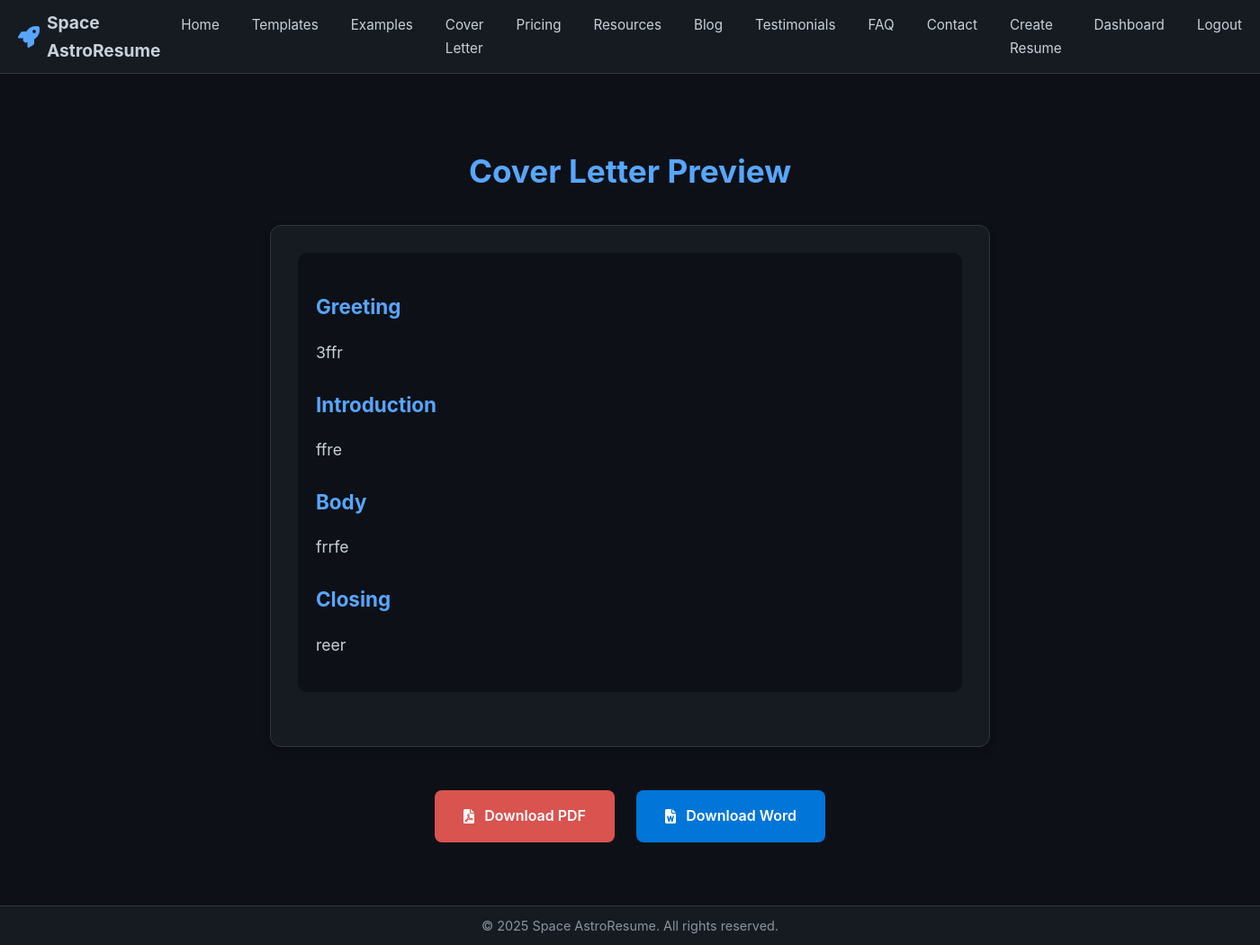
After one commit to DaringPhoenix42/resume-builder, a Django app: page /cover-letter/1/preview/ in a window 1400 px wide. The commit adds this page. Shown: the whole page at 90% size. Run offline with Django 5.2, Linux system fonts and the light colour scheme; a user stored in the database is signed in; data comes from the database, SQL or seed files in the repository; both versions use the stored data as it was after the commit.

Commit message:
functionl cover letter

```diff
--- a/resume_builder/resume_app/models.py
+++ b/resume_builder/resume_app/models.py
@@ -2,6 +2,11 @@
 from django.db import models
 from django.contrib.auth.models import User
 from django.utils import timezone
+from django.http import HttpResponse
+from reportlab.pdfgen import canvas
+from reportlab.lib.pagesizes import letter
+from docx import Document
+
 
 class Resume(models.Model):
     """Stores user resume data."""
@@ -94,3 +99,59 @@ class Testimonial(models.Model):
 
     def __str__(self):
         return f"{self.user_name} - {self.created_at.date()}"
+
+
+class CoverLetter(models.Model):
+    user = models.ForeignKey(User, on_delete=models.CASCADE)
+    greeting = models.CharField(max_length=200, blank=True)
+    introduction = models.TextField(blank=True)
+    body = models.TextField(blank=True)
+    closing = models.TextField(blank=True)
+    created_at = models.DateTimeField(auto_now_add=True)
+
+    def __str__(self):
+        return f"Cover Letter - {self.user.username}"
+
+
+from django import forms
+from .models import CoverLetter
+
+class CoverLetterForm(forms.ModelForm):
+    class Meta:
+        model = CoverLetter
+        fields = ['greeting', 'introduction', 'body', 'closing']
+        widgets = {
+            'greeting': forms.TextInput(attrs={
+                'placeholder': 'Dear Hiring Manager',
+                'class': 'form-control'
+            }),
+            'introduction': forms.Textarea(attrs={
+                'placeholder': "Introduce yourself and the position you're applying for...",
+                'rows': 3,
+                'class': 'form-control'
+            }),
+            'body': forms.Textarea(attrs={
+                'placeholder': 'Highlight relevant experience, skills, and achievements...',
+                'rows': 6,
+                'class': 'form-control'
+            }),
+            'closing': forms.Textarea(attrs={
+                'placeholder': 'Thank the employer, express enthusiasm...',
+                'rows': 2,
+                'class': 'form-control'
+            })
+        }
+
+from django.db import models
+from django.contrib.auth.models import User
+
+class CoverLetter(models.Model):
+    user = models.ForeignKey(User, on_delete=models.CASCADE)
+    greeting = models.CharField(max_length=200)
+    introduction = models.TextField()
+    body = models.TextField()
+    closing = models.TextField()
+    created_at = models.DateTimeField(auto_now_add=True)
+
+    def __str__(self):
+        return f"Cover Letter - {self.user.username}"
--- /dev/null
+++ b/resume_builder/resume_app/templates/cover_letter_preview.html
@@ -0,0 +1,122 @@
+{% extends 'base.html' %}
+{% load static %}
+
+{% block content %}
+<div class="cover-letter-preview-container">
+  <h2 class="preview-title">Cover Letter Preview</h2>
+
+  <div class="preview-card">
+    <div class="preview-content">
+      <div class="preview-section">
+        <h3 class="section-title">Greeting</h3>
+        <p class="section-text">{{ cover_letter.greeting }}</p>
+      </div>
+      <div class="preview-section">
+        <h3 class="section-title">Introduction</h3>
+        <p class="section-text">{{ cover_letter.introduction }}</p>
+      </div>
+      <div class="preview-section">
+        <h3 class="section-title">Body</h3>
+        <p class="section-text">{{ cover_letter.body }}</p>
+      </div>
+      <div class="preview-section">
+        <h3 class="section-title">Closing</h3>
+        <p class="section-text">{{ cover_letter.closing }}</p>
+      </div>
+    </div>
+  </div>
+
+  <div class="download-options">
+    <a href="{% url 'download_cover_letter' cover_letter.id 'pdf' %}" class="btn btn-pdf">
+      <i class="fas fa-file-pdf"></i> Download PDF
+    </a>
+    <a href="{% url 'download_cover_letter' cover_letter.id 'docx' %}" class="btn btn-word">
+      <i class="fas fa-file-word"></i> Download Word
+    </a>
+  </div>
+</div>
+
+<style>
+  .cover-letter-preview-container {
+    max-width: 800px;
+    margin: 0 auto;
+    padding: 30px; /* Increased Padding */
+    color: #c9d1d9;
+  }
+
+  .preview-title {
+    text-align: center;
+    color: #58a6ff;
+    margin-bottom: 2rem;
+    font-size: 2.2rem; /* Increased title font size */
+  }
+
+  .preview-card {
+    background: #161b22;
+    border: 1px solid #30363d;
+    border-radius: 12px;
+    padding: 30px; /* Increased padding inside preview card */
+    box-shadow: 0 4px 8px rgba(0, 0, 0, 0.3);
+  }
+
+  .preview-content {
+    background: #0d1117;
+    border-radius: 10px;
+    padding: 20px; /* Increased padding inside preview content */
+    margin-bottom: 30px;
+  }
+
+  .preview-section {
+    margin-bottom: 25px; /* Increased spacing between sections */
+  }
+
+  .preview-section:last-child {
+    margin-bottom: 0;
+  }
+
+  .preview-section .section-title {
+    color: #58a6ff;
+    margin-bottom: 0.8rem;
+    font-size: 1.4rem; /* Increased font size */
+  }
+
+  .preview-section .section-text {
+    color: #c9d1d9;
+    font-size: 1.1rem; /* Increased font size */
+    line-height: 1.7; /* Adjusted line height for better readability */
+  }
+
+  .download-options {
+    display: flex;
+    justify-content: center;
+    gap: 1.5rem;
+    margin-top: 3rem; /* Increased spacing above buttons */
+  }
+
+  .btn {
+    display: inline-flex;
+    align-items: center;
+    gap: 0.7rem;
+    padding: 1rem 2rem; /* Increased button padding */
+    border-radius: 8px;
+    text-decoration: none;
+    font-weight: 600;
+    transition: background 0.3s, transform 0.3s, box-shadow 0.3s; /* Added more transitions */
+  }
+
+  .btn:hover {
+    transform: translateY(-3px);
+    box-shadow: 0 5px 10px rgba(0, 0, 0, 0.3);
+  }
+
+  .btn-pdf {
+    background-color: #d9534f;
+    color: white;
+  }
+
+  .btn-word {
+    background-color: #0275d8;
+    color: white;
+  }
+</style>
+{% endblock %}
--- a/resume_builder/resume_app/urls.py
+++ b/resume_builder/resume_app/urls.py
@@ -1,6 +1,8 @@
 # resume_app/urls.py
 from django.urls import path
 from . import views
+from .forms import CoverLetterForm
+
 
 urlpatterns = [
     path('', views.index, name='index'),
@@ -24,4 +26,11 @@ urlpatterns = [
     path('signup/', views.signup, name='signup'),
 
     path('create-resource/', views.create_resource, name='create_resource'),
+    path('cover-letter/', views.cover_letter, name='cover_letter'),
+    path('cover-letter/<int:id>/preview/',
+         views.cover_letter_preview,
+         name='cover_letter_preview'),
+    path('cover-letter/<int:id>/download/<str:format>/',
+         views.download_cover_letter,
+         name='download_cover_letter'),
 ]
--- a/resume_builder/resume_app/views.py
+++ b/resume_builder/resume_app/views.py
@@ -373,6 +373,10 @@
 #     return render(request, 'faq.html')
 
 
+from django.http import HttpResponse
+from reportlab.pdfgen import canvas
+from reportlab.lib.pagesizes import letter
+from docx import Document
 
 
 
@@ -548,3 +552,78 @@ def login_user(request):
 def logout_user(request):
     logout(request)
     return redirect('index')
+
+
+
+from django.shortcuts import render, redirect, get_object_or_404
+from django.contrib.auth.decorators import login_required
+from django.http import HttpResponse
+from reportlab.pdfgen import canvas
+from reportlab.lib.pagesizes import letter
+from docx import Document
+from io import BytesIO
+
+from .models import CoverLetter
+from .forms import CoverLetterForm
+from django.shortcuts import render, redirect
+
+@login_required
+def cover_letter(request):
+    if request.method == 'POST':
+        form = CoverLetterForm(request.POST)
+        if form.is_valid():
+            cover_letter = form.save(commit=False)
+            cover_letter.user = request.user
+            cover_letter.save()
+            return redirect('cover_letter_preview', id=cover_letter.id)
+    else:
+        form = CoverLetterForm()
+    return render(request, 'cover_letter.html', {'form': form})
+
+
+@login_required
+def cover_letter_preview(request, id):
+    cover_letter = get_object_or_404(CoverLetter, id=id, user=request.user)
+    return render(request, 'cover_letter_preview.html', {'cover_letter': cover_letter})
+
+@login_required
+def download_cover_letter(request, id, format):
+    cover_letter = get_object_or_404(CoverLetter, id=id, user=request.user)
+
+    content = f"""
+    {cover_letter.greeting}
+
+    {cover_letter.introduction}
+
+    {cover_letter.body}
+
+    {cover_letter.closing}
+    """
+
+    if format == 'pdf':
+        # Generate PDF
+        response = HttpResponse(content_type='application/pdf')
+        response['Content-Disposition'] = f'attachment; filename="cover_letter.pdf"'
+
+        # Use reportlab to create PDF
+        p = canvas.Canvas(response, pagesize=letter)
+        p.drawString(100, 750, content)
+        p.showPage()
+        p.save()
+
+        return response
+
+    elif format == 'docx':
+        # Generate Word document
+        document = Document()
+        document.add_paragraph(content)
+
+        response = HttpResponse(content_type='application/vnd.openxmlformats-officedocument.wordprocessingml.document')
+        response['Content-Disposition'] = f'attachment; filename="cover_letter.docx"'
+
+        document.save(response)
+
+        return response
+
+    else:
+        return HttpResponse("Invalid format", status=400)
```
Also changed, not shown: resume_builder/resume_app/forms.py (+29 -0 lines), resume_builder/resume_app/templates/cover_letter.html (+11 -17 lines), resume_builder/db.sqlite3, resume_builder/resume_app/migrations/0005_coverletter.py (added).
